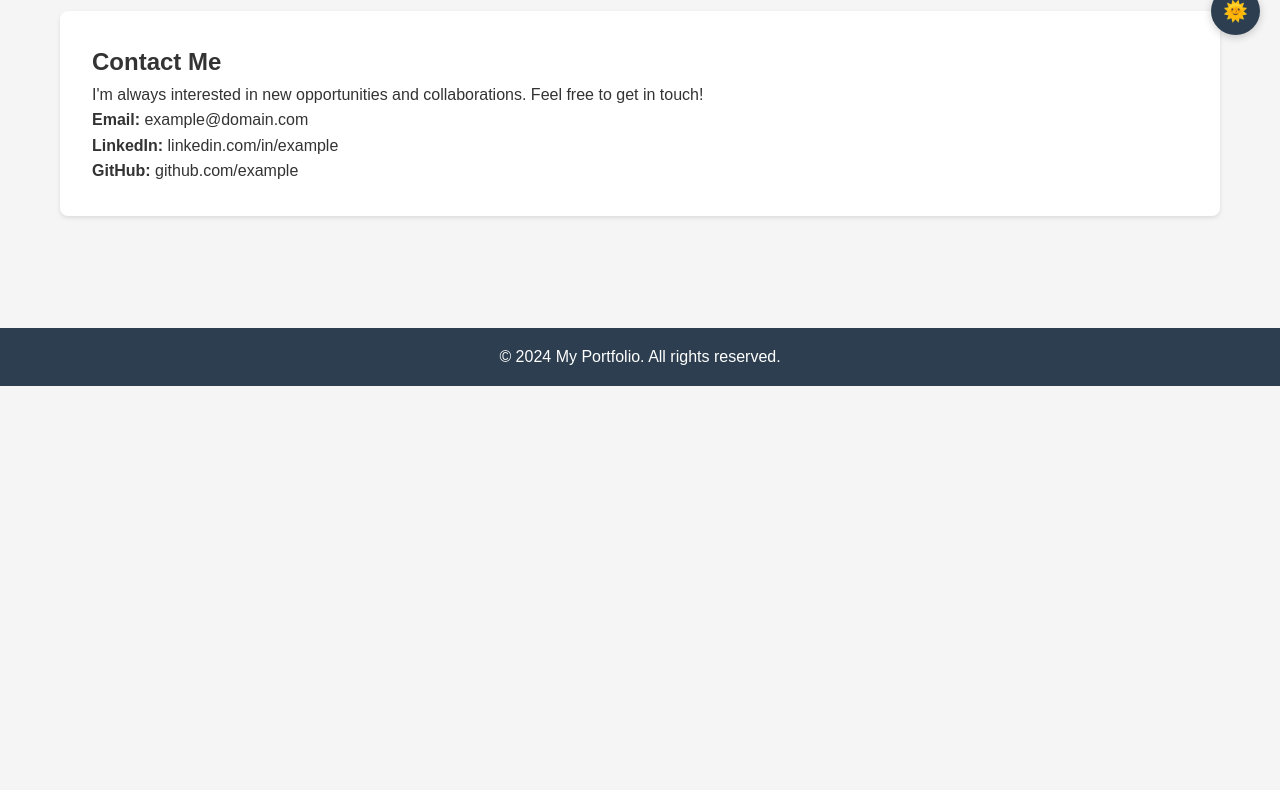
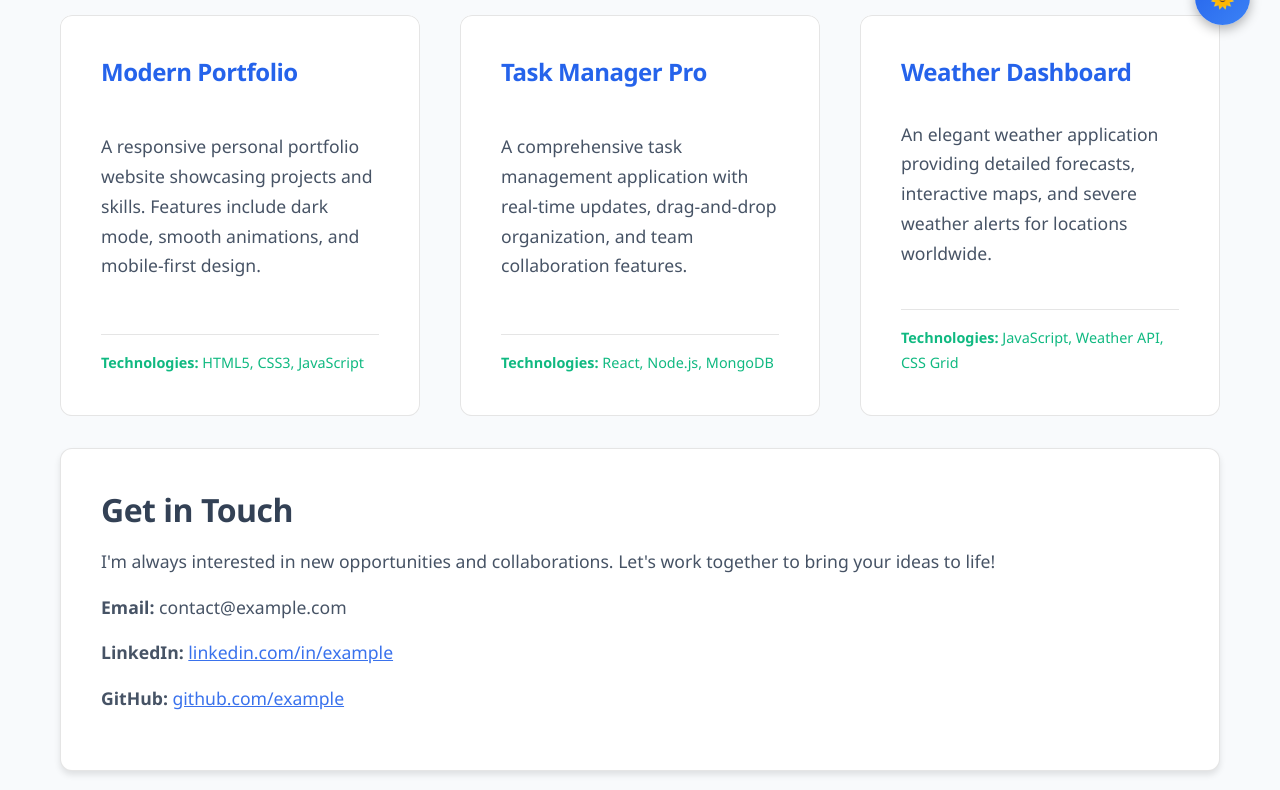
Before and after one commit to Al-say/review, a plain HTML site: page index.html in a window 1280 px wide. Shown: the part 745-1535 px from the top of the page. Before the commit the page ends 1131 px from the top, so only its background shows below. Drawn offline with Linux system fonts and the light colour scheme.

Commit message:
Enhancement: Modern UI design with improved animations and interactions

```diff
--- a/css/styles.css
+++ b/css/styles.css
@@ -1,22 +1,33 @@
 :root {
-    --primary-color: #2c3e50;
-    --secondary-color: #3498db;
-    --bg-color: #f5f5f5;
-    --text-color: #333;
+    --primary-color: #2563eb;
+    --secondary-color: #3b82f6;
+    --accent-color: #10b981;
+    --bg-color: #f8fafc;
+    --text-color: #334155;
+    --gradient-primary: linear-gradient(135deg, #2563eb, #3b82f6);
+    --gradient-secondary: linear-gradient(135deg, #10b981, #3b82f6);
+    --card-shadow: 0 4px 6px rgba(0, 0, 0, 0.1);
+    --transition-speed: 0.3s;
+    --border-radius: 12px;
 }
 
-/* Dark mode variables */
 .dark-mode {
-    --primary-color: #1a252f;
-    --secondary-color: #2980b9;
-    --bg-color: #2c3e50;
-    --text-color: #ecf0f1;
+    --primary-color: #1e40af;
+    --secondary-color: #1d4ed8;
+    --accent-color: #059669;
+    --bg-color: #0f172a;
+    --text-color: #f1f5f9;
+    --gradient-primary: linear-gradient(135deg, #1e40af, #1d4ed8);
+    --gradient-secondary: linear-gradient(135deg, #059669, #1d4ed8);
+    --card-shadow: 0 4px 6px rgba(0, 0, 0, 0.3);
 }
 
 .dark-mode .card,
 .dark-mode .project-card {
-    background: #34495e;
+    background: rgba(255, 255, 255, 0.05);
+    backdrop-filter: blur(10px);
     color: var(--text-color);
+    border: 1px solid rgba(255, 255, 255, 0.1);
 }
 
 * {
@@ -26,11 +37,28 @@
 }
 
 body {
-    font-family: 'Arial', sans-serif;
-    line-height: 1.6;
+    font-family: 'Segoe UI', 'Arial', sans-serif;
+    line-height: 1.7;
     background-color: var(--bg-color);
     color: var(--text-color);
-    transition: background-color 0.3s, color 0.3s;
+    transition: all var(--transition-speed) ease;
+}
+
+h1, h2, h3 {
+    font-weight: 600;
+    letter-spacing: -0.5px;
+    line-height: 1.3;
+}
+
+h1 { font-size: 2.5rem; }
+h2 { font-size: 2rem; }
+h3 { font-size: 1.5rem; }
+
+p {
+    font-size: 1.1rem;
+    color: var(--text-color);
+    opacity: 0.9;
+    margin: 1rem 0;
 }
 
 .container {
@@ -40,31 +68,36 @@ body {
 }
 
 header {
-    background-color: var(--primary-color);
+    background: var(--gradient-primary);
     color: white;
-    padding: 2rem 0;
+    padding: 4rem 0;
     text-align: center;
     position: relative;
     overflow: hidden;
+    box-shadow: 0 2px 10px rgba(0, 0, 0, 0.1);
 }
 
-header::after {
-    content: '';
-    position: absolute;
-    bottom: 0;
-    left: 0;
-    right: 0;
-    height: 4px;
-    background: var(--secondary-color);
-    transform: scaleX(0);
-    transform-origin: left;
-    animation: slideIn 1s ease-out forwards;
+header h1 {
+    font-size: 3rem;
+    margin-bottom: 1rem;
+    text-shadow: 2px 2px 4px rgba(0, 0, 0, 0.2);
+}
+
+header p {
+    font-size: 1.25rem;
+    opacity: 0.9;
+    max-width: 600px;
+    margin: 0 auto;
 }
 
 nav {
-    background-color: var(--secondary-color);
+    background: var(--gradient-secondary);
     padding: 1rem 0;
-    box-shadow: 0 2px 4px rgba(0,0,0,0.1);
+    box-shadow: 0 2px 10px rgba(0,0,0,0.1);
+    position: sticky;
+    top: 0;
+    z-index: 1000;
+    backdrop-filter: blur(10px);
 }
 
 nav ul {
@@ -77,87 +110,125 @@ nav ul {
 nav a {
     color: white;
     text-decoration: none;
-    font-weight: bold;
-    transition: all 0.3s;
-    padding: 0.5rem 1rem;
-    border-radius: 4px;
+    font-weight: 600;
+    transition: all var(--transition-speed);
+    padding: 0.75rem 1.5rem;
+    border-radius: var(--border-radius);
+    letter-spacing: 0.5px;
 }
 
 nav a:hover {
-    background-color: rgba(255,255,255,0.1);
+    background-color: rgba(255,255,255,0.15);
     transform: translateY(-2px);
 }
 
 .main-content {
-    padding: 3rem 0;
+    padding: 4rem 0;
     animation: fadeIn 1s ease-out;
 }
 
 .card {
     background: white;
-    border-radius: 8px;
-    padding: 2rem;
+    border-radius: var(--border-radius);
+    padding: 2.5rem;
     margin-bottom: 2rem;
-    box-shadow: 0 2px 4px rgba(0,0,0,0.1);
-    transition: transform 0.3s, box-shadow 0.3s;
+    box-shadow: var(--card-shadow);
+    transition: all var(--transition-speed) cubic-bezier(0.4, 0, 0.2, 1);
+    border: 1px solid rgba(0, 0, 0, 0.1);
 }
 
 .card:hover {
     transform: translateY(-5px);
-    box-shadow: 0 4px 8px rgba(0,0,0,0.2);
+    box-shadow: 0 8px 16px rgba(0,0,0,0.1);
 }
 
 .projects {
     display: grid;
-    grid-template-columns: repeat(auto-fit, minmax(300px, 1fr));
-    gap: 2rem;
+    grid-template-columns: repeat(auto-fit, minmax(320px, 1fr));
+    gap: 2.5rem;
     padding: 2rem 0;
 }
 
 .project-card {
     background: white;
-    border-radius: 8px;
+    border-radius: var(--border-radius);
     overflow: hidden;
-    transition: all 0.3s;
+    transition: all var(--transition-speed) cubic-bezier(0.4, 0, 0.2, 1);
     cursor: pointer;
+    position: relative;
+}
+
+.project-card::before {
+    content: '';
+    position: absolute;
+    top: 0;
+    left: 0;
+    right: 0;
+    height: 4px;
+    background: var(--gradient-primary);
+    transform: scaleX(0);
+    transition: transform var(--transition-speed) ease;
+}
+
+.project-card:hover::before {
+    transform: scaleX(1);
 }
 
 .project-card:hover {
     transform: translateY(-5px) scale(1.02);
-    box-shadow: 0 8px 16px rgba(0,0,0,0.2);
+    box-shadow: 0 12px 20px rgba(0,0,0,0.15);
 }
 
 .project-card .card {
     margin-bottom: 0;
+    height: 100%;
+    display: flex;
+    flex-direction: column;
+    justify-content: space-between;
+}
+
+.project-card h3 {
+    margin-bottom: 1rem;
+    color: var(--primary-color);
+}
+
+.project-card .technologies {
+    margin-top: 1.5rem;
+    padding-top: 1rem;
+    border-top: 1px solid rgba(0,0,0,0.1);
+    font-size: 0.9rem;
+    color: var(--accent-color);
 }
 
 footer {
-    background-color: var(--primary-color);
+    background: var(--gradient-primary);
     color: white;
     text-align: center;
-    padding: 1rem 0;
-    margin-top: 2rem;
+    padding: 2rem 0;
+    margin-top: 4rem;
     position: relative;
 }
 
 .theme-toggle {
     position: fixed;
-    bottom: 20px;
-    right: 20px;
-    padding: 12px;
+    bottom: 30px;
+    right: 30px;
+    padding: 15px;
     border-radius: 50%;
     border: none;
-    background: var(--primary-color);
+    background: var(--gradient-primary);
     color: white;
     cursor: pointer;
     font-size: 20px;
-    box-shadow: 0 2px 8px rgba(0,0,0,0.2);
-    transition: all 0.3s;
+    box-shadow: 0 4px 12px rgba(0,0,0,0.3);
+    transition: all var(--transition-speed);
+    z-index: 1000;
+    backdrop-filter: blur(5px);
 }
 
 .theme-toggle:hover {
-    transform: scale(1.1);
-    box-shadow: 0 4px 12px rgba(0,0,0,0.3);
+    transform: scale(1.1) rotate(8deg);
+    box-shadow: 0 6px 16px rgba(0,0,0,0.4);
 }
 
 @keyframes slideIn {
@@ -178,6 +249,14 @@ footer {
 }
 
 @media (max-width: 768px) {
+    header {
+        padding: 3rem 0;
+    }
+
+    header h1 {
+        font-size: 2.5rem;
+    }
+
     nav ul {
         flex-direction: column;
         text-align: center;
@@ -187,4 +266,8 @@ footer {
     .projects {
         grid-template-columns: 1fr;
     }
+
+    .card {
+        padding: 2rem;
+    }
 }
--- a/index.html
+++ b/index.html
@@ -10,7 +10,7 @@
     <header>
         <div class="container">
             <h1>My Portfolio</h1>
-            <p>Welcome to my personal website</p>
+            <p>Crafting beautiful and functional digital experiences</p>
         </div>
     </header>
 
@@ -28,42 +28,49 @@
         <div class="container">
             <section id="about" class="card">
                 <h2>About Me</h2>
-                <p>A passionate developer with expertise in web development, focusing on creating beautiful and functional user experiences. I love working with modern technologies and am always eager to learn new things.</p>
+                <p>I'm a passionate full-stack developer with a keen eye for design and user experience. I specialize in creating modern, responsive web applications that not only look beautiful but also provide seamless functionality.</p>
+                <p>With expertise in modern web technologies, I focus on writing clean, maintainable code that scales well and delivers exceptional user experiences.</p>
             </section>
 
             <section id="projects">
-                <h2>My Projects</h2>
+                <h2>Featured Projects</h2>
                 <div class="projects">
                     <div class="project-card">
                         <div class="card">
-                            <h3>Web Portfolio</h3>
-                            <p>A responsive personal portfolio website built with HTML5, CSS3, and JavaScript. Features include dark mode, smooth animations, and mobile responsiveness.</p>
-                            <p><strong>Technologies:</strong> HTML, CSS, JavaScript</p>
+                            <h3>Modern Portfolio</h3>
+                            <p>A responsive personal portfolio website showcasing projects and skills. Features include dark mode, smooth animations, and mobile-first design.</p>
+                            <div class="technologies">
+                                <strong>Technologies:</strong> HTML5, CSS3, JavaScript
+                            </div>
                         </div>
                     </div>
                     <div class="project-card">
                         <div class="card">
-                            <h3>Task Manager</h3>
-                            <p>A modern task management application with features like task categorization, due dates, and priority levels.</p>
-                            <p><strong>Technologies:</strong> React, Node.js, MongoDB</p>
+                            <h3>Task Manager Pro</h3>
+                            <p>A comprehensive task management application with real-time updates, drag-and-drop organization, and team collaboration features.</p>
+                            <div class="technologies">
+                                <strong>Technologies:</strong> React, Node.js, MongoDB
+                            </div>
                         </div>
                     </div>
                     <div class="project-card">
                         <div class="card">
-                            <h3>Weather App</h3>
-                            <p>Real-time weather application providing detailed forecasts and weather information for locations worldwide.</p>
-                            <p><strong>Technologies:</strong> JavaScript, Weather API, CSS</p>
+                            <h3>Weather Dashboard</h3>
+                            <p>An elegant weather application providing detailed forecasts, interactive maps, and severe weather alerts for locations worldwide.</p>
+                            <div class="technologies">
+                                <strong>Technologies:</strong> JavaScript, Weather API, CSS Grid
+                            </div>
                         </div>
                     </div>
                 </div>
             </section>
 
             <section id="contact" class="card">
-                <h2>Contact Me</h2>
-                <p>I'm always interested in new opportunities and collaborations. Feel free to get in touch!</p>
-                <p><strong>Email:</strong> example@domain.com</p>
-                <p><strong>LinkedIn:</strong> linkedin.com/in/example</p>
-                <p><strong>GitHub:</strong> github.com/example</p>
+                <h2>Get in Touch</h2>
+                <p>I'm always interested in new opportunities and collaborations. Let's work together to bring your ideas to life!</p>
+                <p><strong>Email:</strong> contact@example.com</p>
+                <p><strong>LinkedIn:</strong> <a href="https://linkedin.com/in/example">linkedin.com/in/example</a></p>
+                <p><strong>GitHub:</strong> <a href="https://github.com/example">github.com/example</a></p>
             </section>
         </div>
     </main>
--- a/js/script.js
+++ b/js/script.js
@@ -1,68 +1,116 @@
-// Smooth scroll functionality
+// Smooth scroll functionality with improved easing
 document.querySelectorAll('a[href^="#"]').forEach(anchor => {
     anchor.addEventListener('click', function (e) {
         e.preventDefault();
-        document.querySelector(this.getAttribute('href')).scrollIntoView({
+        const target = document.querySelector(this.getAttribute('href'));
+        const headerOffset = 100;
+        const elementPosition = target.getBoundingClientRect().top;
+        const offsetPosition = elementPosition + window.pageYOffset - headerOffset;
+
+        window.scrollTo({
+            top: offsetPosition,
             behavior: 'smooth'
         });
     });
 });
 
-// Theme toggle functionality
+// Theme toggle functionality with improved animation and persistence
 const themeToggle = document.createElement('button');
 themeToggle.className = 'theme-toggle';
 themeToggle.setAttribute('aria-label', 'Toggle dark mode');
 themeToggle.innerHTML = '🌞';
 document.body.appendChild(themeToggle);
 
-// Check for saved theme preference
-if (localStorage.getItem('darkMode') === 'true') {
+// Check system preference for dark mode
+const prefersDarkScheme = window.matchMedia('(prefers-color-scheme: dark)');
+
+// Initialize theme based on localStorage or system preference
+const savedTheme = localStorage.getItem('darkMode');
+if (savedTheme === 'true' || (savedTheme === null && prefersDarkScheme.matches)) {
     document.body.classList.add('dark-mode');
     themeToggle.innerHTML = '🌙';
 }
 
 themeToggle.addEventListener('click', () => {
+    document.body.style.transition = 'background-color 0.3s ease, color 0.3s ease';
     document.body.classList.toggle('dark-mode');
     themeToggle.innerHTML = document.body.classList.contains('dark-mode') ? '🌙' : '🌞';
     localStorage.setItem('darkMode', document.body.classList.contains('dark-mode'));
 });
 
-// Project cards interaction
+// Enhanced project cards interaction
 document.querySelectorAll('.project-card').forEach(card => {
     card.addEventListener('mouseenter', function() {
         this.style.transform = 'translateY(-10px) scale(1.02)';
+        this.style.boxShadow = '0 12px 20px rgba(0,0,0,0.15)';
     });
 
     card.addEventListener('mouseleave', function() {
         this.style.transform = 'translateY(0) scale(1)';
+        this.style.boxShadow = 'none';
     });
 
     card.addEventListener('click', function() {
-        this.classList.add('clicked');
-        setTimeout(() => this.classList.remove('clicked'), 200);
+        this.style.transform = 'scale(0.98)';
+        setTimeout(() => {
+            this.style.transform = 'translateY(-10px) scale(1.02)';
+        }, 100);
     });
 });
 
-// Add scroll reveal animation
-window.addEventListener('scroll', () => {
-    const cards = document.querySelectorAll('.card');
-    cards.forEach(card => {
-        const cardTop = card.getBoundingClientRect().top;
-        const triggerBottom = window.innerHeight * 0.8;
+// Scroll reveal animation with intersection observer
+const observerOptions = {
+    root: null,
+    rootMargin: '0px',
+    threshold: 0.1
+};
 
-        if (cardTop < triggerBottom) {
-            card.style.opacity = '1';
-            card.style.transform = 'translateY(0)';
+const observer = new IntersectionObserver((entries) => {
+    entries.forEach(entry => {
+        if (entry.isIntersecting) {
+            entry.target.classList.add('visible');
+            observer.unobserve(entry.target);
         }
     });
+}, observerOptions);
+
+// Add initial styles and observe elements
+document.querySelectorAll('.card, .project-card').forEach(element => {
+    element.style.opacity = '0';
+    element.style.transform = 'translateY(20px)';
+    element.style.transition = 'opacity 0.6s ease-out, transform 0.6s ease-out';
+    observer.observe(element);
 });
 
-// Initialize cards with opacity 0
+// Add visible class for animation
 document.addEventListener('DOMContentLoaded', () => {
-    const cards = document.querySelectorAll('.card');
-    cards.forEach(card => {
-        card.style.opacity = '0';
-        card.style.transform = 'translateY(20px)';
-        card.style.transition = 'opacity 0.5s ease, transform 0.5s ease';
-    });
+    const style = document.createElement('style');
+    style.textContent = `
+        .visible {
+            opacity: 1 !important;
+            transform: translateY(0) !important;
+        }
+    `;
+    document.head.appendChild(style);
 });
+
+// Add parallax effect to header
+window.addEventListener('scroll', () => {
+    const header = document.querySelector('header');
+    const scrolled = window.pageYOffset;
+    header.style.backgroundPositionY = scrolled * 0.5 + 'px';
+});
+
+// Add hover effect for links
+document.querySelectorAll('a').forEach(link => {
+    if (!link.closest('nav')) { // Exclude nav links as they have their own styling
+        link.style.transition = 'color 0.3s ease';
+        link.style.color = 'var(--primary-color)';
+        link.addEventListener('mouseenter', () => {
+            link.style.color = 'var(--accent-color)';
+        });
+        link.addEventListener('mouseleave', () => {
+            link.style.color = 'var(--primary-color)';
+        });
+    }
+});
```
